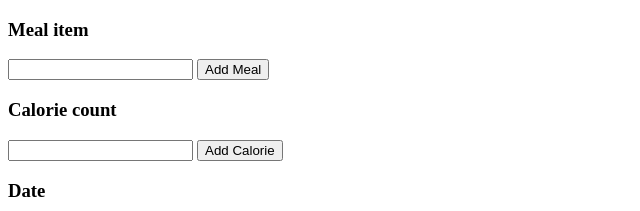
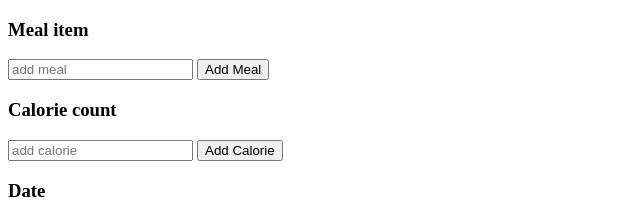
Before and after one commit to clouded-cloud/Calorie-tracker, a plain HTML site: page index.html in a window 1280 px wide. Shown: the top 211 px of the page, without its empty margins (0-640 px from the left). Drawn offline with Linux system fonts and the light colour scheme.

Commit message:
input type

```diff
--- a/index.html
+++ b/index.html
@@ -17,13 +17,13 @@
 
            <div class="addmeal-container">
              <h3>Meal item</h3>
-             <input type="text" id="add meal" name="add meal">
+             <input type="text" id="add meal" placeholder ="add meal"/>
              <button class="submit"id="Add Meal">Add Meal</button>
             </div>
 
             <div class="calorie-container">
                 <h3>Calorie count</h3>
-             <input type="number" id="add calorie" name="calorie">
+             <input type="number" id="add calorie" placeholder ="add calorie"/>
              <button class="submit"id="Add Calorie">Add Calorie</button>
             </div>
 
```
